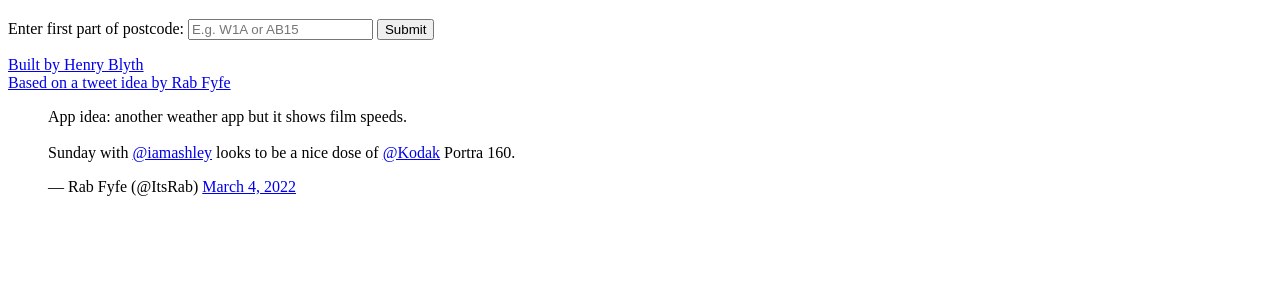
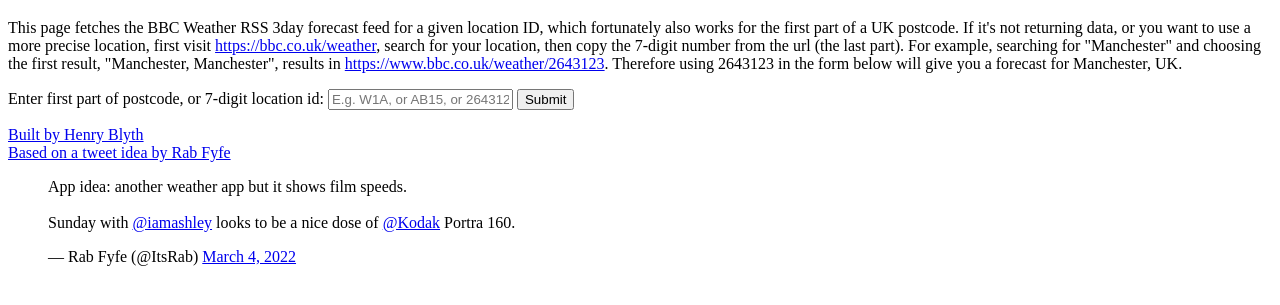
Before and after one commit to henrahmagix/weatherportrait, a plain HTML site: page index.html in a window 1280 px wide. Shown: the part 61-366 px from the top of the page. Drawn offline with Linux system fonts and the light colour scheme.

Commit message:
Explain usage and move copyright

```diff
--- a/index.html
+++ b/index.html
@@ -10,13 +10,24 @@
 <body>
   <header>
     <h1>Weather Portrait | Film speed for the Weather</h1>
+    <p>
+      This page fetches the BBC Weather RSS 3day forecast feed for a given location ID, which fortunately also works for the first part of a UK postcode.
+      If it's not returning data, or you want to use a more precise location, first visit <a href="https://bbc.co.uk/weather">https://bbc.co.uk/weather</a>,
+      search for your location, then copy the 7-digit number from the url (the last part). For example, searching for "Manchester" and choosing the first result,
+      "Manchester, Manchester", results in <a href="https://www.bbc.co.uk/weather/2643123">https://www.bbc.co.uk/weather/2643123</a>.
+      Therefore using 2643123 in the form below will give you a forecast for Manchester, UK.
+    </p>
   </header>
+
+  <noscript>
+    <p>Unfortunately this won't work without JavaScript, because it's only a simple HTML file with one CSS and one JS file.</p>
+  </noscript>
 
   <main>
     <form id="get_postcode">
       <label>
-        Enter first part of postcode:
-        <input id="postcode_input" name="postcode" type="text" placeholder="E.g. W1A or AB15" required>
+        Enter first part of postcode, or 7-digit location id:
+        <input id="postcode_input" name="postcode" type="text" placeholder="E.g. W1A, or AB15, or 2643123" required>
       </label>
       <button type="submit">Submit</button>
       <p id="get_postcode_errors" hidden>Errors</p>
@@ -25,11 +36,11 @@
     <article id="result" hidden>
       <h2 id="result_title"></h2>
       <p id="result_date"></p>
-      <p id="result_copyright"></p>
       <ul id="result_items"></ul>
       <pre id="result_debug"></pre>
       <footer>
         <p id="result_source"></p>
+        <p id="result_copyright"></p>
       </footer>
     </article>
   </main>
```
